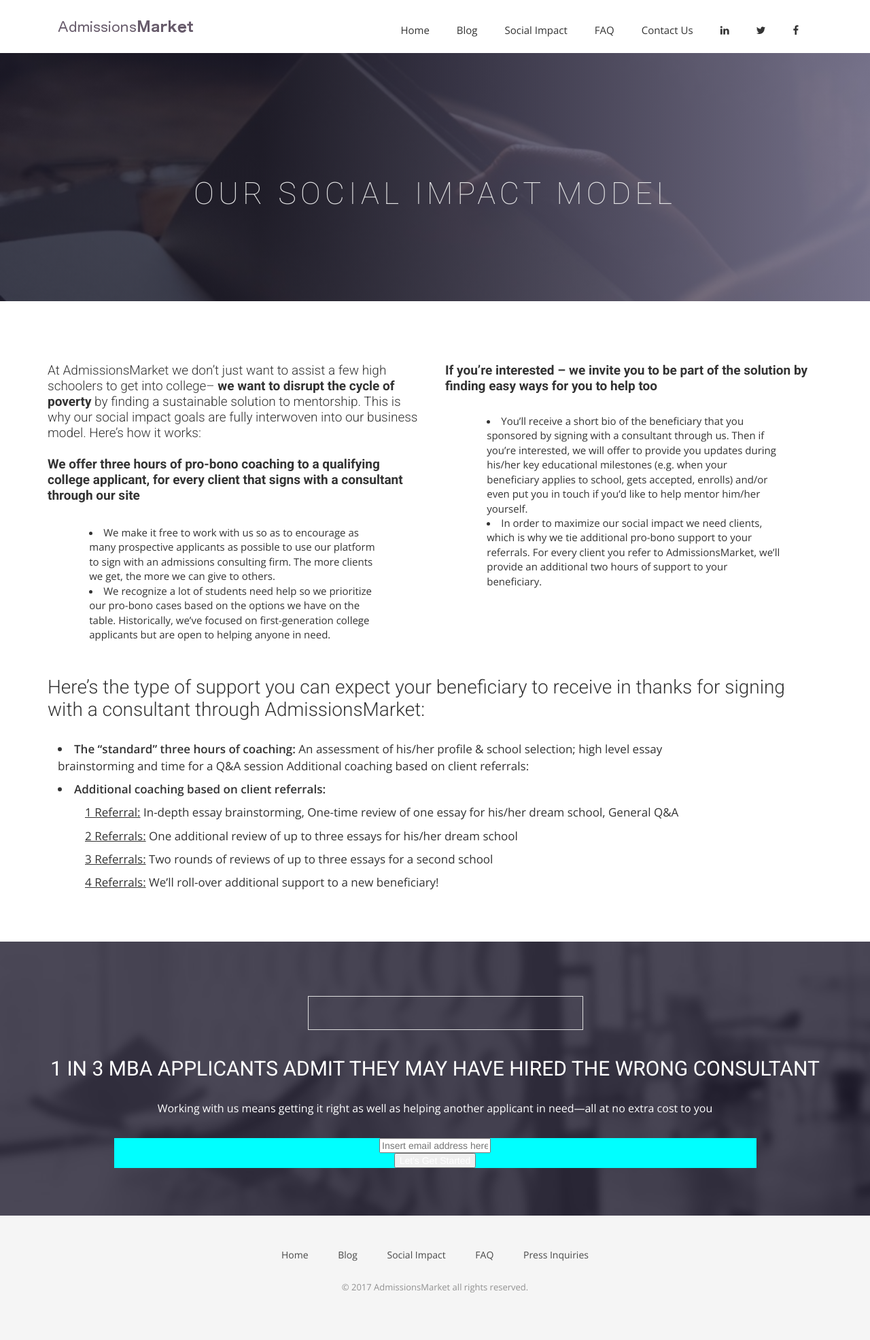
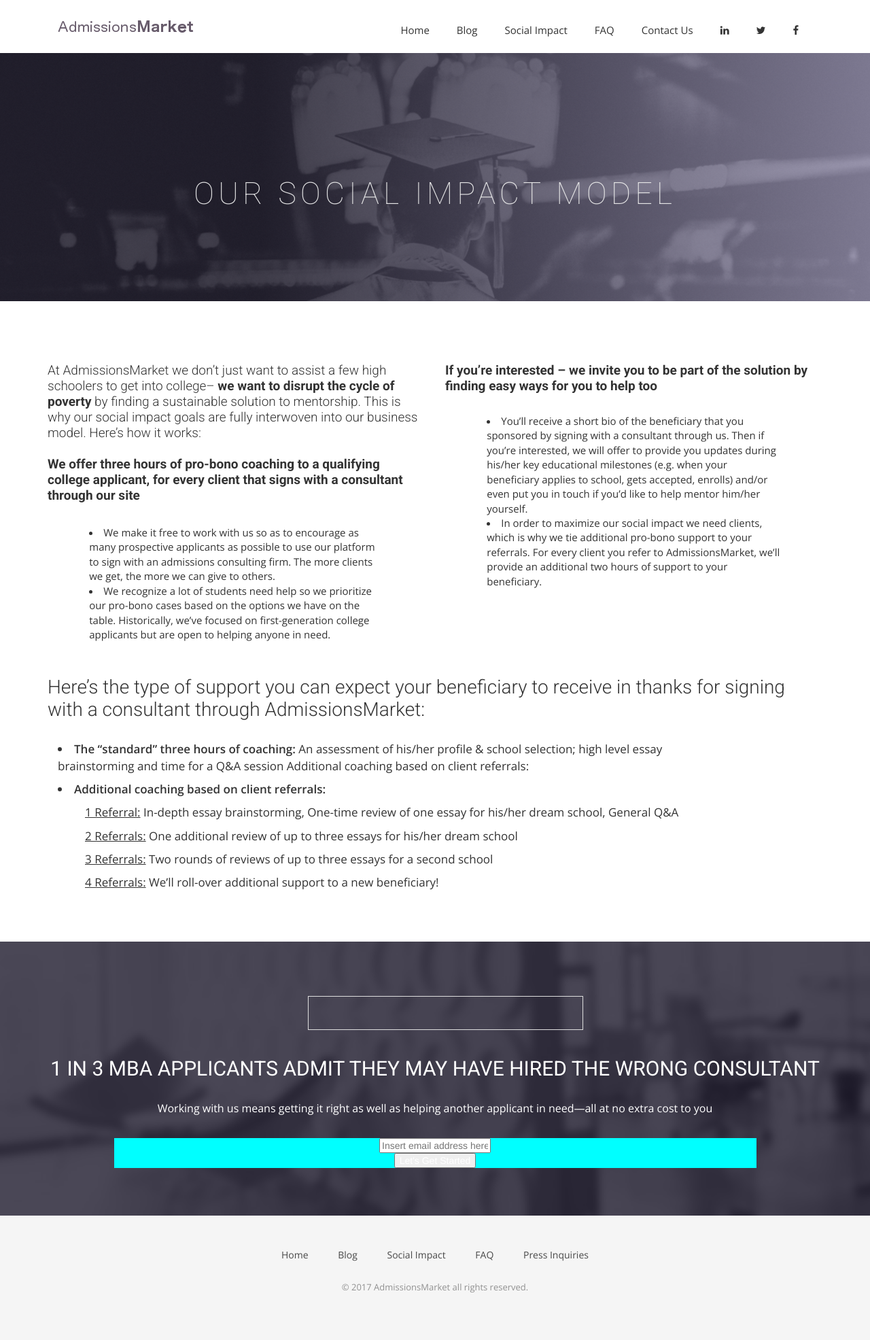
Before and after one commit to dsardi/Eric-Natelson.github.io, a Jekyll site: the page built from socialimpact.html, in a window 1280 px wide. Shown: the whole page at 68% size. Built offline with Jekyll 4.4.1, drawn with Linux system fonts in a browser that asks for light colours; nearby versions of some CDN libraries; some web fonts are replaced; comment, search, counter and statistics services are not loaded.

Commit message:
Changed header picture of social impact page

```diff
--- a/css/airspace.css
+++ b/css/airspace.css
@@ -499,7 +499,7 @@
 	Social Impact Start
 --*/
 #si-header {
-  background: url("../img/Openbook.jpg") no-repeat;
+  background: url("../img/backgrad.jpg") no-repeat;
   background-size: cover;
   padding-top: 150px;
   padding-bottom: 107px;
```
Also changed, not shown: img/Openbook.jpg (deleted), img/backgrad.jpg (added).
